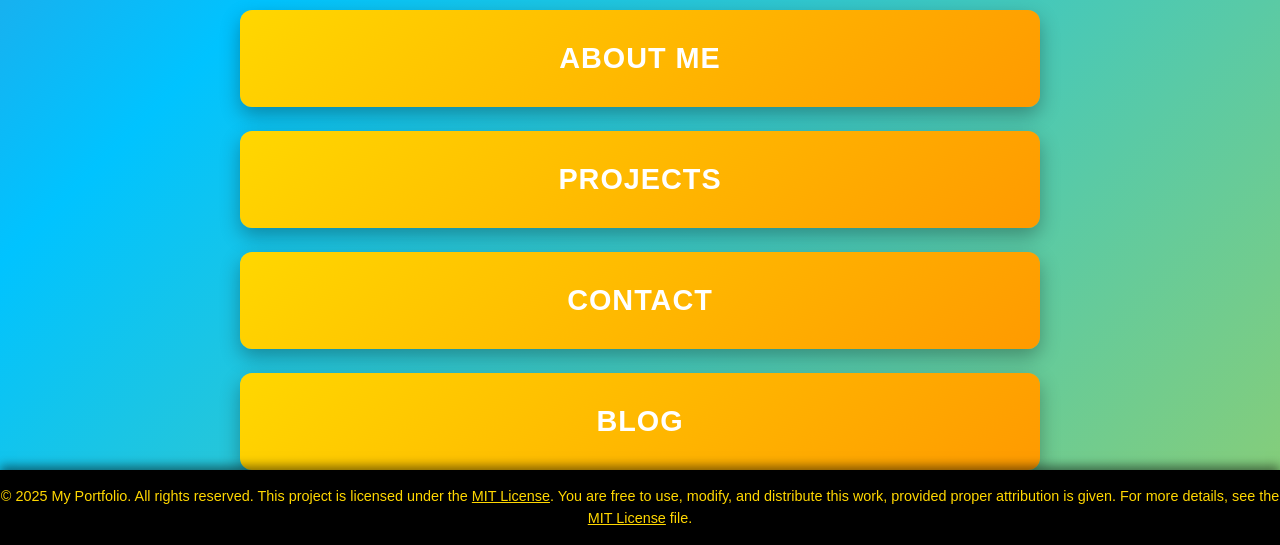
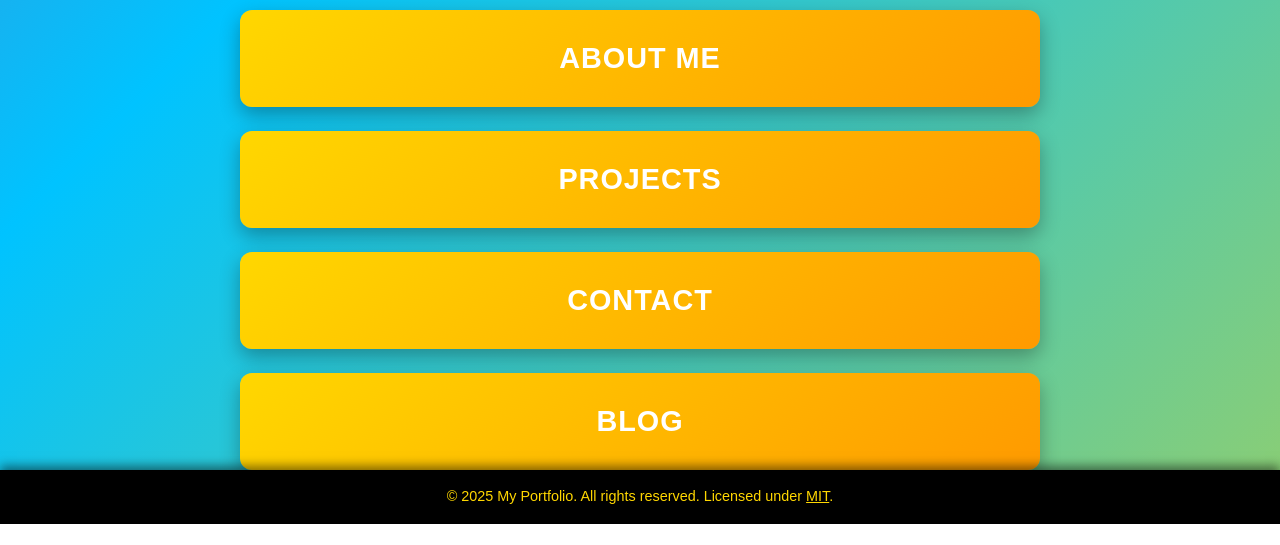
Before and after one commit to JuanAcevedo08/Wrorking-With-AI, a plain HTML site: page web-projects/project1/index.html in a window 1280 px wide. Shown: the part 321-866 px from the top of the page. After the commit the page ends 845 px from the top, so only its background shows below. Drawn offline with Linux system fonts and the light colour scheme.

Commit message:
Strcuture

```diff
--- a/web-projects/project1/index.html
+++ b/web-projects/project1/index.html
@@ -32,7 +32,7 @@
         </div>
     </main>
     <footer>
-        <p>&copy; 2025 My Portfolio. All rights reserved. This project is licensed under the <a href="./LICENSE" target="_blank">MIT License</a>. You are free to use, modify, and distribute this work, provided proper attribution is given. For more details, see the <a href="./LICENSE" target="_blank">MIT License</a> file.</p>
+        <p>&copy; 2025 My Portfolio. All rights reserved. Licensed under <a href="./LICENSE" target="_blank">MIT</a>.</p>
     </footer>
 </body>
 </html>
```
Also changed, not shown: 1 other file.
